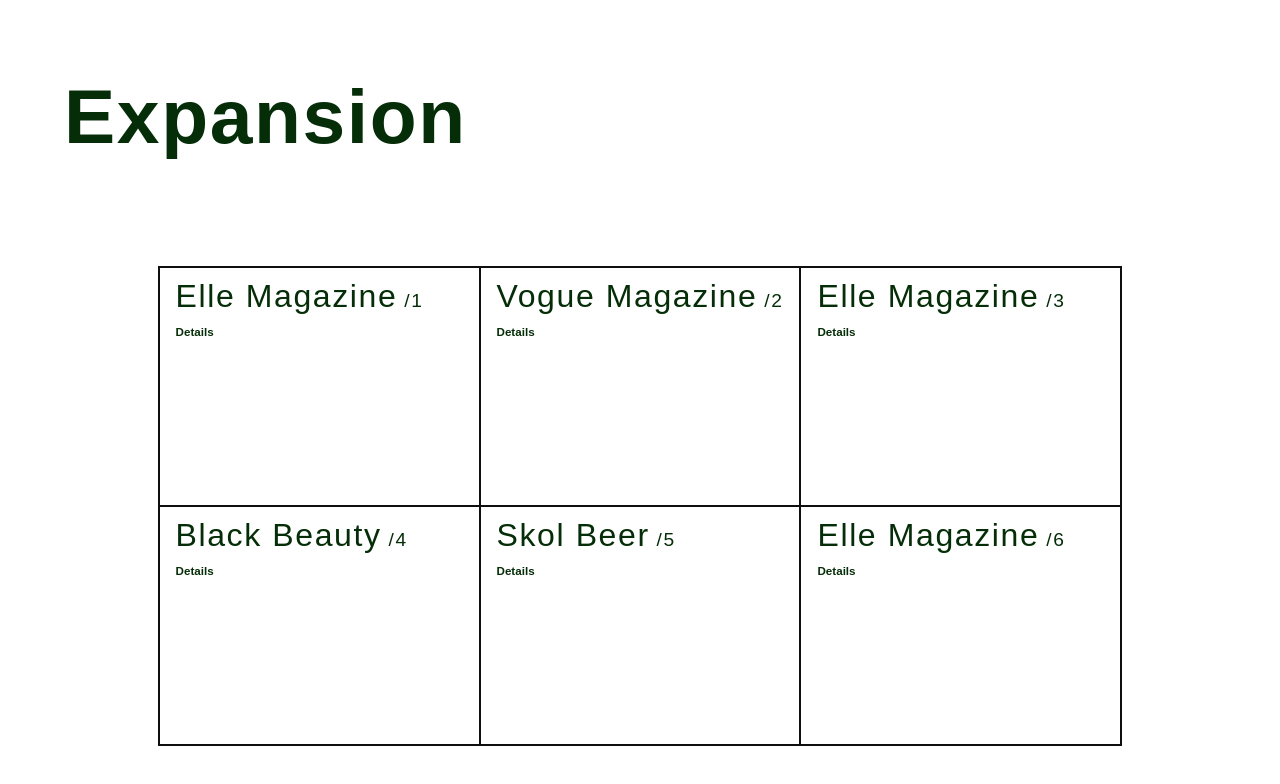
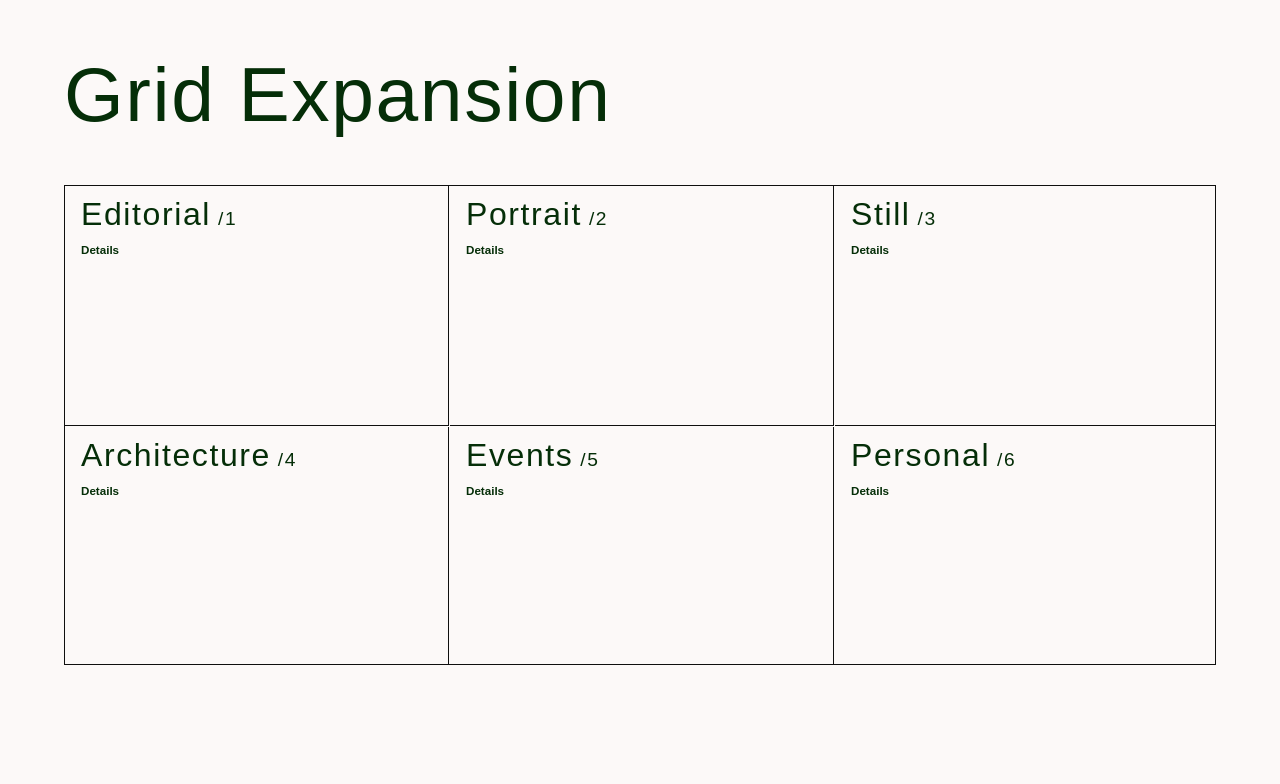
Before and after one commit to juliscapucin/react-projects, a React (Create React App) app: page /expandinggrid in a window 1280 px wide. Shown: the top 784 px of the page. Built offline with nearby package versions, Linux system fonts and the light colour scheme; no server answers; a web font is replaced by a local one.

Commit message:
Expanding Grid – complete

```diff
--- a/src/pages/ExpandingGrid/GridItem.js
+++ b/src/pages/ExpandingGrid/GridItem.js
@@ -35,16 +35,20 @@
   }, [gridItemsArray]);
 
   const gridGrow = () => {
+    // Horizontal
     gridItemsArray.forEach((item, index) => {
       if (index === itemIndex) {
         item.style.width = "40vw";
       } else if (index === itemIndex + columns) {
         gridItemsArray[itemIndex + columns].style.width = "40vw";
+      } else if (index === itemIndex - columns) {
+        gridItemsArray[itemIndex - columns].style.width = "40vw";
       } else {
         item.style.width = "25vw";
       }
     });
 
+    // Vertical
     if (rowItemsArray[0].includes(itemIndex)) {
       for (let i = 0; i < columns; i++) {
         gridItemsArray[rowItemsArray[0][i]].style.height = "40vh";
--- a/src/pages/ExpandingGrid/data.js
+++ b/src/pages/ExpandingGrid/data.js
@@ -1,37 +1,37 @@
 const gridItems = [
   {
     id: 1,
-    title: "Elle Magazine",
+    title: "Editorial",
     shortText: "Editorial, 2022",
     paragraph: "Series of photos for Elle Magazine Summer edition.",
   },
   {
     id: 2,
-    title: "Vogue Magazine",
+    title: "Portrait",
     shortText: "Editorial, 2022",
     paragraph: "Series of photos for Vogue Magazine Winter edition.",
   },
   {
     id: 3,
-    title: "Elle Magazine",
+    title: "Still",
     shortText: "Editorial, 2021",
     paragraph: "Series of photos for Elle Magazine Summer edition.",
   },
   {
     id: 4,
-    title: "Black Beauty",
+    title: "Architecture",
     shortText: "Personal work, 2020",
     paragraph: "Series of photos for my personal project on dark skin beauty.",
   },
   {
     id: 5,
-    title: "Skol Beer",
+    title: "Events",
     shortText: "Advertising, 2020",
     paragraph: "Series of photos for Kaiser Beer Summer campaign.",
   },
   {
     id: 6,
-    title: "Elle Magazine",
+    title: "Personal",
     shortText: "Editorial, 2019",
     paragraph: "Series of photos for Elle Magazine Spring edition.",
   },
--- a/src/pages/ExpandingGrid/index.js
+++ b/src/pages/ExpandingGrid/index.js
@@ -10,9 +10,9 @@
   const [content, setContent] = useState(gridItems);
 
   return (
-    <main>
-      <header>
-        <h1>Expansion</h1>
+    <main className='expandinggrid-main'>
+      <header className='expandinggrid-header'>
+        <h1>Grid Expansion</h1>
       </header>
       <section className='expandinggrid-grid'>
         {content.map((item, index) => {
--- a/src/pages/ExpandingGrid/style.scss
+++ b/src/pages/ExpandingGrid/style.scss
@@ -12,35 +12,62 @@
 ===============
 */
 
-main {
+.expandinggrid-main {
   width: 100vw;
   height: 100vh;
   display: flex;
   flex-direction: column;
+  justify-content: flex-start;
+  align-items: center;
+  background-color: $clr-white;
 }
 
-header {
+.expandinggrid-header {
   width: 90vw;
-  margin: auto;
-  padding-top: 2rem;
+  height: fit-content;
+  padding: 8vh 0 6vh 0;
+
+  h1 {
+    font-weight: 200;
+  }
 }
 
 .expandinggrid-grid {
-  border: 0.02rem solid $clr-black;
+  border: 1px solid $clr-black;
   max-width: 90vw;
   height: 60vh;
-  margin: auto;
   display: grid;
+  gap: 1px;
   grid-template-columns: 1fr 1fr 1fr;
   grid-template-rows: 1fr 1fr;
+  overflow: hidden;
   cursor: pointer;
+
+  > :first-child {
+    border-right: 1px solid $clr-black;
+    border-bottom: 1px solid $clr-black;
+  }
+  > :nth-child(2) {
+    border-right: 1px solid $clr-black;
+    border-bottom: 1px solid $clr-black;
+  }
+  > :nth-child(3) {
+    border-bottom: 1px solid $clr-black;
+  }
+  > :nth-child(4) {
+    border-right: 1px solid $clr-black;
+  }
+  > :nth-child(5) {
+    border-right: 1px solid $clr-black;
+  }
 }
 
 .expandinggrid-grid-item {
+  width: 30vw;
+  height: 30vh;
   transition: 1s;
 
   .expandinggrid-container {
-    border: 0.02rem solid $clr-black;
     padding: 1rem;
     overflow: hidden;
     width: 100%;
```
